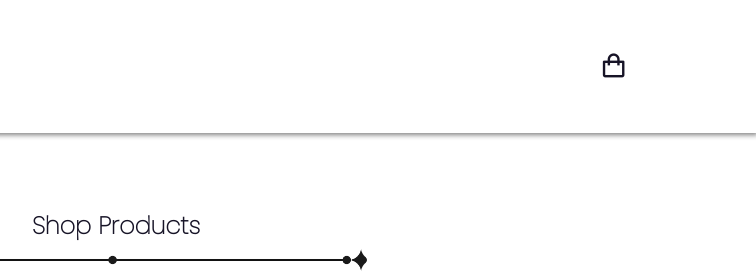
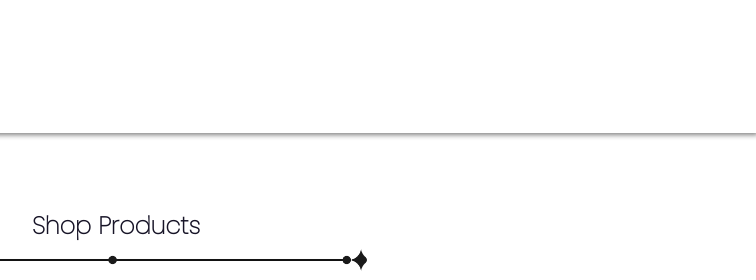
Before and after one commit to ClarenceMangui/50ShadesofSpecs, a plain HTML site: page html/home.html in a window 1280 px wide. Shown: the top 280 px of the page, 524-1280 px from the left. Drawn offline with nearby package versions, Linux system fonts and the light colour scheme.

Commit message:
Update home.html

```diff
--- a/html/home.html
+++ b/html/home.html
@@ -24,7 +24,6 @@
            <div class="nav container">
             <a href="#" class="logo"><img src="../pictures/logo-color.png" alt=""></a>
                 <!--Cart Icon-->
-                <i class='bx bx-shopping-bag' id="cart-icon"></i>
                 <!--Cart-->
                 <div class="cart">
                 <h2 class="cart-title">Shopping Cart</h2>
```
